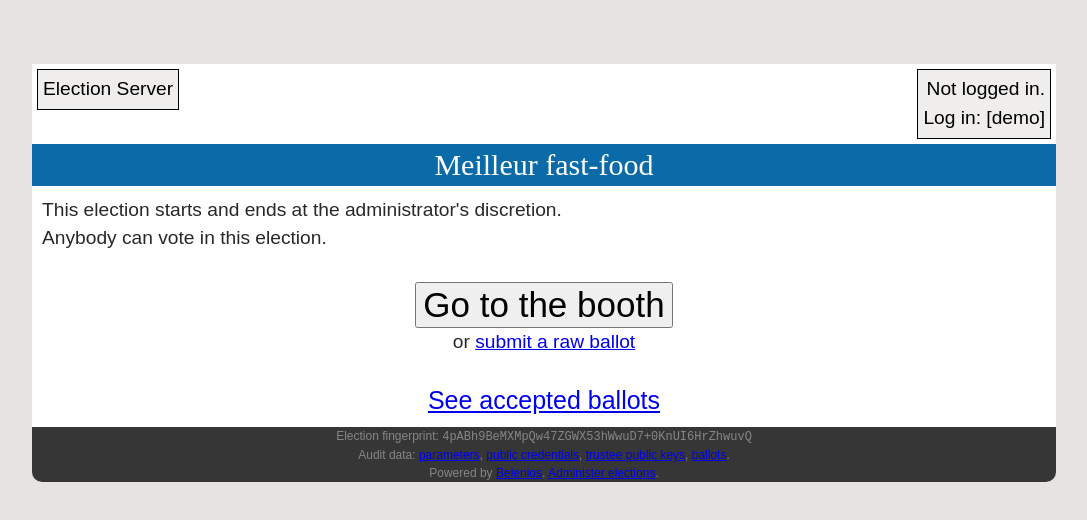
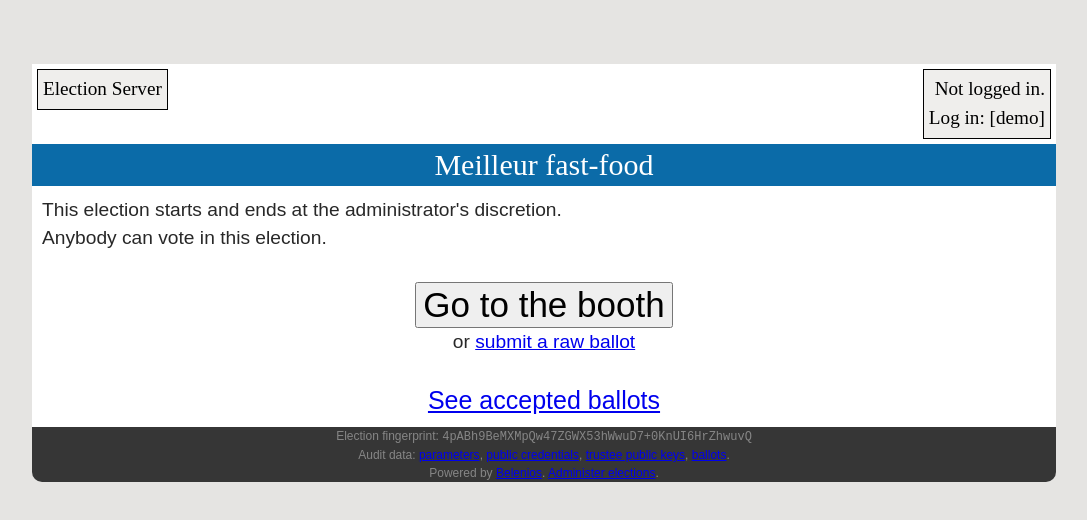
Before and after one commit to magicspade/booth, a plain HTML site: page index.html in a window 1280 px wide. Shown: the whole page, without its empty margins (96-1183 px from the left). Drawn offline with Linux system fonts and the light colour scheme.

Commit message:
police header

```diff
--- a/style.css
+++ b/style.css
@@ -32,6 +32,7 @@ body {
 	color: rgb(255, 255, 255);
 	/*padding-bottom: 5%; */
 	background: #282828;
+	font-family: "Times New Roman";
 }
 
 #header div {
```
